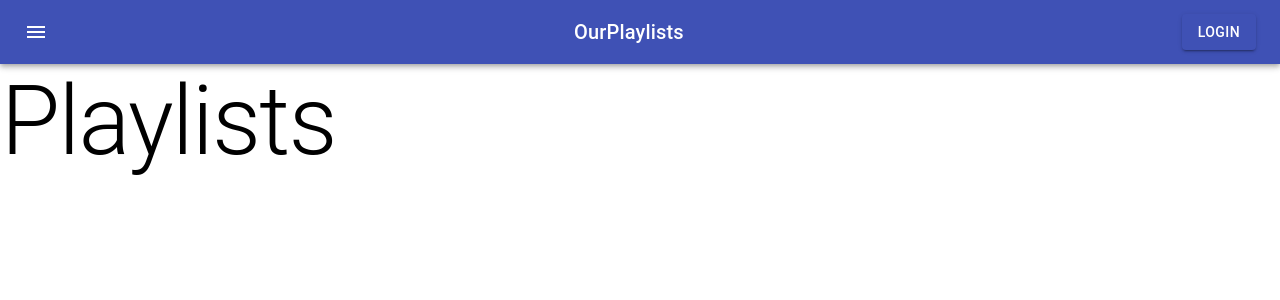
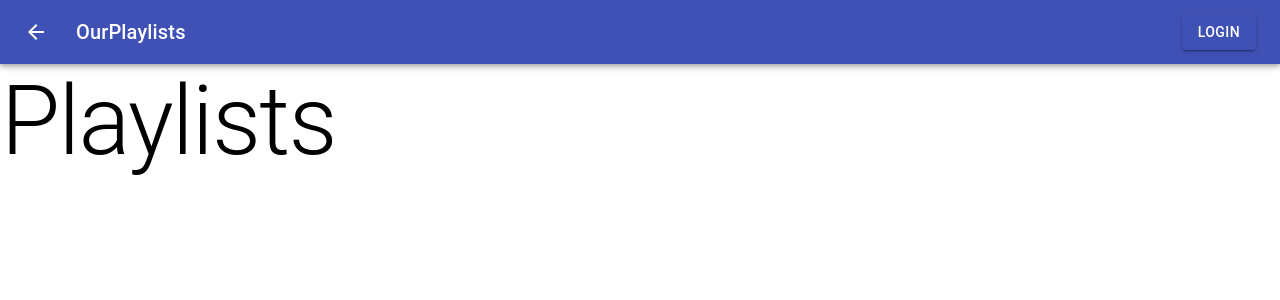
Before and after one commit to GnnSAlexander/ourplaylists-frontend, a React (Create React App) app: page / in a window 1280 px wide. Shown: the top 300 px of the page. Built offline with nearby package versions, Linux system fonts and the light colour scheme; no server answers.

Commit message:
Added GoBack in the Header

```diff
--- a/src/App.js
+++ b/src/App.js
@@ -1,4 +1,4 @@
-import "./App.css"
+//import "./App.css"
 import { BrowserRouter as Router, Switch, Route } from "react-router-dom"
 import { Home } from "./page/home"
 import { Video } from "./page/video"
@@ -8,12 +8,15 @@ import PublicRoute from "./routes/PublicRoute"
 import ROUTES from "./routes/ROUTES"
 import PrivateRoute from "./routes/PrivateRoute"
 import { Dashboard } from "./page/dashboard"
+import { PlaylistPage } from "./page/playlist"
+import { Header } from "./components/header"
 
 function App() {
   return (
     <UserContextProvider>
       <Router>
         <div className="App">
+          <Header />
           <Switch>
             <PublicRoute exact path={ROUTES.HOME} component={Home} />
             <PublicRoute exact path={ROUTES.LOGIN} component={LoginPage} />
@@ -23,7 +26,12 @@ function App() {
               path={ROUTES.DASHBOARD}
               component={Dashboard}
             />
-            <Route path="/video/:id" children={<Video />} />
+            <PrivateRoute
+              exact
+              restricted
+              path={ROUTES.PLAYLIST + ":id"}
+              component={PlaylistPage}
+            />
           </Switch>
         </div>
       </Router>
--- a/src/components/header/index.js
+++ b/src/components/header/index.js
@@ -5,8 +5,9 @@ import {
   Toolbar,
   Typography,
 } from "@material-ui/core"
-import MenuIcon from "@material-ui/icons/Menu"
+import ArrowBackIcon from "@material-ui/icons/ArrowBack"
 import React from "react"
+import { useHistory } from "react-router"
 import logo from "../../logo.svg"
 import { LoginButton } from "../loginButton"
 
@@ -24,17 +25,22 @@ const useStyles = makeStyles((theme) => ({
 
 export const Header = () => {
   const classes = useStyles()
+  const history = useHistory()
   return (
     <AppBar position="static">
       <Toolbar>
+        {history.length > 0 && (
           <IconButton
             edge="start"
             className={classes.menuButton}
             color="inherit"
             aria-label="menu"
+            onClick={() => history.goBack()}
           >
-          <MenuIcon />
+            <ArrowBackIcon />
           </IconButton>
+        )}
+
         <Typography variant="h6" className={classes.title}>
           OurPlaylists
         </Typography>
--- a/src/page/home/index.js
+++ b/src/page/home/index.js
@@ -6,7 +6,6 @@ import { ListPlaylist } from "../../components/ListPlaylist"
 export const Home = () => {
   return (
     <div>
-      <Header />
       <div style={{ margin: 5 }}>
         <Grid container spacing={1}>
           <Typography variant="h1">Playlists</Typography>
```
Lines whose indentation alone changed are shown as unchanged.
